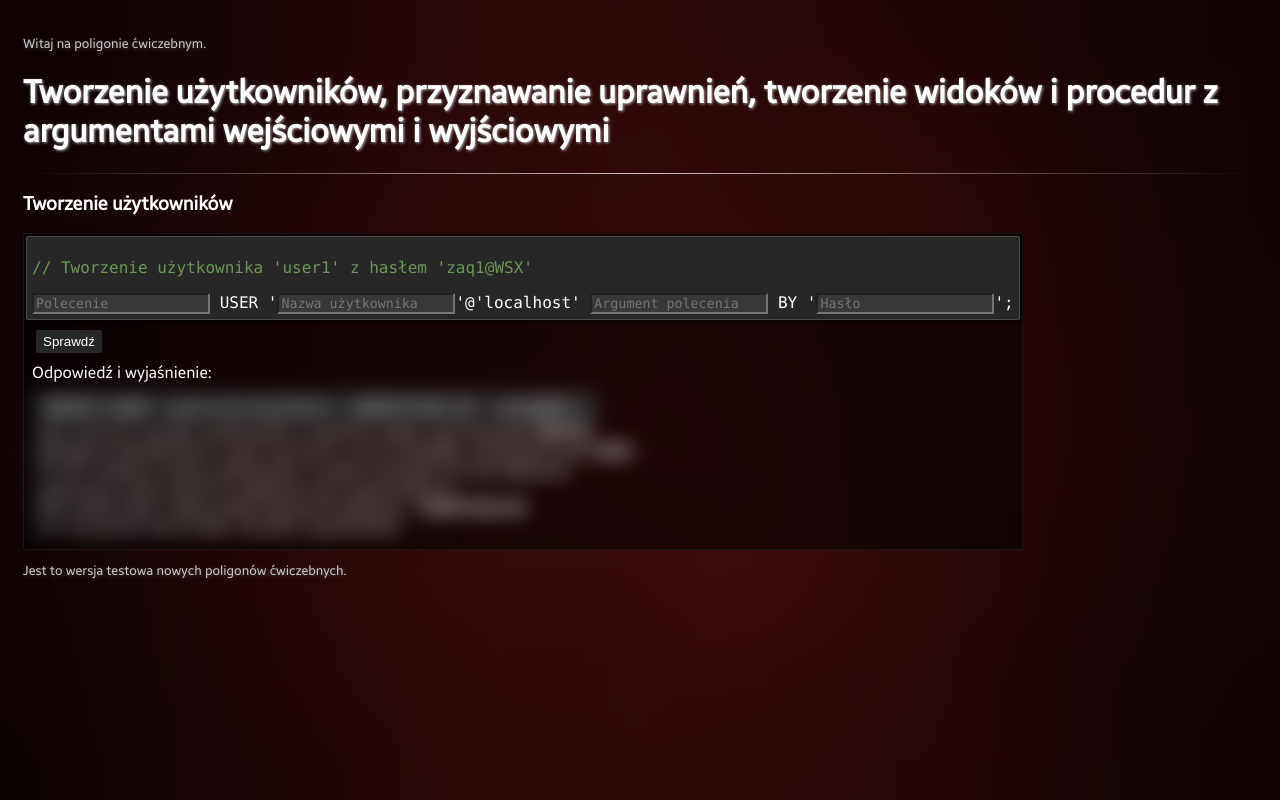
After one commit to MaxMiL4N/archiwum_lekcji, a PHP site: page /poligon_cwiczebny/SQL_uzytkownicy_widoki_procedury/index.html in a window 1280 px wide. The commit adds this page. Run offline with PHP 8.4, Linux system fonts and the light colour scheme.

Commit message:
test poligonów ćwiczebnych

```diff
--- a/index.html
+++ b/index.html
@@ -27,9 +27,9 @@
 
     <h1 style="margin-bottom: 0px; letter-spacing: 2px;">Archiwum lekcji</h1><!--<h3>(Javascript)</h3>-->
     <p class="info" style="text-align: center; margin-top: 20px;">
-        Planowana strona dedykowana SQL 😉<!--<a class="preview"
+        NOWOŚĆ: <a class="preview"
         style=" background-color: rgba(255, 145, 0, 0.4); color:rgb(255, 196, 0);"
-        href="https://maxmil4n.github.io/archiwum_lekcji/tworzenie_witryn.html">SQL</a></p>-->
+        href="https://maxmil4n.github.io/archiwum_lekcji/poligon_cwiczebny">Poligon ćwiczebny</a></p>
 
     </div>
 
--- /dev/null
+++ b/poligon_cwiczebny/SQL_uzytkownicy_widoki_procedury/index.html
@@ -0,0 +1,51 @@
+<!DOCTYPE html>
+<html lang="en">
+<head>
+    <meta charset="UTF-8">
+    <meta name="viewport" content="width=device-width, initial-scale=1.0">
+    <title>Poligon</title>
+    <link rel="stylesheet" href="../css_poligony.css">
+</head>
+<body>
+    <p class="info">Witaj na poligonie ćwiczebnym.</p>
+    <h1>Tworzenie użytkowników, przyznawanie uprawnień, tworzenie widoków i procedur z argumentami wejściowymi i wyjściowymi</h1>
+    <hr>
+    <h3>Tworzenie użytkowników</h3>
+    <section class="cwiczenie">
+    <section class="pole_cwiczebne">
+        <p class="console_comment">// Tworzenie użytkownika 'user1' z hasłem 'zaq1@WSX'</p>
+        <input type="text" class="cwiczebny_input" placeholder="Polecenie" id="input_01"> USER '<input type="text" class="cwiczebny_input" placeholder="Nazwa użytkownika" id="input_02">'@'localhost' <input type="text" class="cwiczebny_input" placeholder="Argument polecenia" id="input_03"> BY '<input type="text" class="cwiczebny_input" placeholder="Hasło" id="input_04">';
+    </section>
+    <button onclick="sprawdz_zad(1)">Sprawdź</button><label id="odpowiedz_zad1"></label><br>
+    <label>Odpowiedź i wyjaśnienie:</label>
+    <section class="section_odpowiedz" id="sec_zad1" onclick="odkryj_zad(sec_zad1)">
+        <section class="pole_cwiczebne">
+            CREATE USER 'user1'@'localhost' IDENTIFIED BY 'zaq1@WSX';
+        </section>
+        Aby utworzyć nowego użytkownika w systemie należy użyć komendy <b>CREATE</b>.<br>
+        Następnie określane jest co jest tworzone, w tym przypadku użytkownik czyli <b>USER</b>.<br>
+        Po tym ustalamy nazwę użytkownika i na jakim serwerze ma się znajdować,<br>
+        wpisywane nazwy powinny znajdować się w apostrofach (').<br>
+        Aby ustalić hasło, należy podać argument polecenia - <b>IDENTIFIED BY</b><br>
+        no i oczywiście samo hasło, również w apostrofach.
+    </section>
+    </section>
+<p class="info">Jest to wersja testowa nowych poligonów ćwiczebnych.</p>
+<script>
+    function odkryj_zad(x) {
+        x.style.filter="blur(0px)";
+        x.style.cursor="unset";
+    }
+    function sprawdz_zad(x) {
+        if (x == 1) {
+            if (input_01.value == "CREATE" && input_02.value == "user1" && input_03.value == "IDENTIFIED" && input_04.value == "zaq1@WSX") {
+                odpowiedz_zad1.innerHTML="<label class='dobra_odp'>Uzupełniono poprawnie!</label>";
+            }
+            else {
+                odpowiedz_zad1.innerHTML="<label class='zla_odp'>Coś jest nie tak. Wielkość liter ma znaczenie!</label>";
+            }
+        }
+    }
+</script>
+</body>
+</html>
--- /dev/null
+++ b/poligon_cwiczebny/css_poligony.css
@@ -0,0 +1,112 @@
+@font-face { font-family: SamsungSans; src: url('SamsungSans-Regular.ttf'); }
+@font-face { font-family: SamsungSharpSans; src: url('samsungsharpsans.otf'); }
+@font-face { font-family: Fortnite; src: url('fortnite.otf'); }
+@font-face { font-family: Burbank; src: url('Burbank\ Big\ Condensed\ Black.otf'); }
+
+body{
+    font-family:SamsungSans;
+    color:white;
+    background-image: url("../dark_red_backgound.png");
+    background-repeat: no-repeat;
+    background-attachment: fixed;
+    background-size: 100% 100%;
+    background-color: rgb(46,46,46);
+    padding:15px;
+}
+/* width */
+::-webkit-scrollbar {
+    width: 10px;
+  }
+
+  /* Track */
+  ::-webkit-scrollbar-track {
+    background: rgba(0,0,0,1);
+  }
+
+  /* Handle */
+  ::-webkit-scrollbar-thumb {
+    background: #290000;
+    border-radius: 10px;
+  }
+
+  /* Handle on hover */
+  ::-webkit-scrollbar-thumb:hover {
+    background: #4b0000;
+  }
+.info{
+    color:rgb(201, 201, 201);
+    text-shadow: 1px 1px 4px rgb(70, 70, 70);
+    font-size:small;
+    font-weight: 100;
+    outline-color: black;
+}
+hr{
+    clear:both;
+    border: 0;
+    height: 1px;
+    background-image: linear-gradient(to right, rgba(255, 255, 255, 0), rgba(255, 255, 255, 0.75), rgba(255, 255, 255, 0));
+}
+.pole_cwiczebne{
+    padding:5px;
+    border-radius: 2px;
+    border:1px solid #4d4d4d;
+    background-color: #272727;
+    max-width: fit-content;
+    box-shadow: 1px 1px 5px rgb(0, 0, 0);
+    font-family: 'lucida console';
+}
+.console_comment{
+    color: #6a9955;
+}
+.cwiczebny_input{
+    background-color: #383838;
+    color:white;
+    font-family: 'lucida console';
+}
+h1{
+    text-shadow: 1px 1px 3px rgb(170, 170, 170);
+}
+.cwiczenie{
+    border-radius: 2px;
+    border:1px solid rgb(22, 22, 22);
+    width: fit-content;
+    background-color: rgba(0,0,0,0.5);
+    padding: 2px;
+}
+button{
+    margin-left: 10px;
+    margin-top: 10px;
+    margin-bottom: 10px;
+    padding-left: 7px;
+    padding-right: 7px;
+    padding-top: 4px;
+    padding-bottom: 4px;
+    border-radius: 2px;
+    border:unset;
+    background-color: #272727;
+    color:white;
+}
+button:hover{
+    background-color: #750000;
+    box-shadow: 0px 0px 10px #750000;
+    cursor:pointer;
+}
+label{
+    margin-left: 6px;
+}
+.section_odpowiedz{
+    width: fit-content;
+    padding:10px;
+    filter: blur(10px);
+    border-radius: 10px;
+}
+.section_odpowiedz:hover{
+    filter: blur(7px);
+    cursor: pointer;
+}
+.zla_odp{
+    color:red;
+}
+.dobra_odp{
+    color:greenyellow;
+}
```
Also changed, not shown: css.css (+36 -1 lines), poligon_cwiczebny/index.html (added, +54 -0 lines), dark_red_backgound.png (added), poligon_cwiczebny/SamsungSans-Bold.ttf (added), poligon_cwiczebny/SamsungSans-Medium.ttf (added), poligon_cwiczebny/SamsungSans-Regular.ttf (added), poligon_cwiczebny/SamsungSans-Thin.ttf (added), poligon_cwiczebny/samsungsharpsans-bold.otf (added), poligon_cwiczebny/samsungsharpsans-medium.otf (added), poligon_cwiczebny/samsungsharpsans.otf (added), 1 other file.
